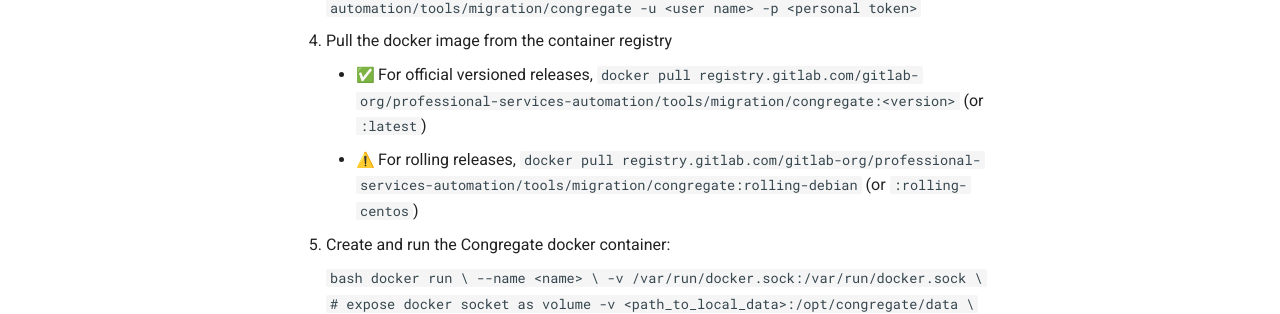
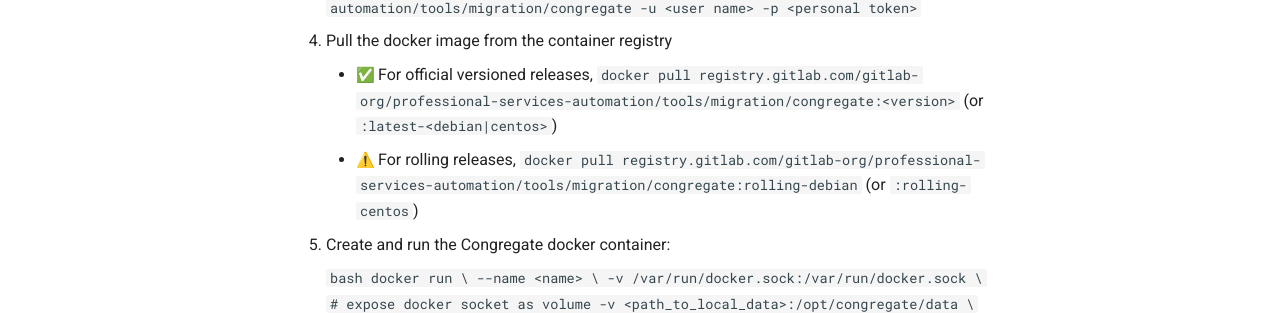
Before and after one commit to LINWEN607/congregate, an MkDocs documentation site: the page built from docs/full_setup.md, in a window 1280 px wide and 900 px high. Shown: the part 439-753 px from the top of the window. Built offline with MkDocs 1.6.1 and Material for MkDocs 9.7.7, drawn with Linux system fonts in a browser that asks for light colours; emoji names are drawn with the system emoji font; some of the changed lines change nothing that is shown.

Commit message:
Fixed image tag for pull command

````diff
--- a/docs/full_setup.md
+++ b/docs/full_setup.md
@@ -11,7 +11,7 @@
     ```
 
 1. Pull the docker image from the container registry
-    * :white_check_mark: For official versioned releases, `docker pull registry.gitlab.com/gitlab-org/professional-services-automation/tools/migration/congregate:<version>` (or `:latest`)
+    * :white_check_mark: For official versioned releases, `docker pull registry.gitlab.com/gitlab-org/professional-services-automation/tools/migration/congregate:<version>` (or `:latest-<debian|centos>`)
     * :warning: For rolling releases, `docker pull registry.gitlab.com/gitlab-org/professional-services-automation/tools/migration/congregate:rolling-debian` (or `:rolling-centos`)
 1. Create and run the Congregate docker container:
 
````
